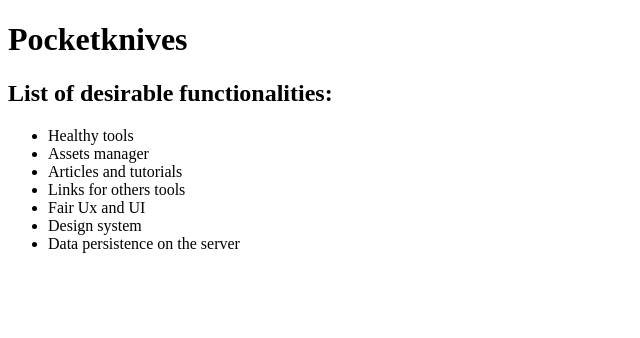
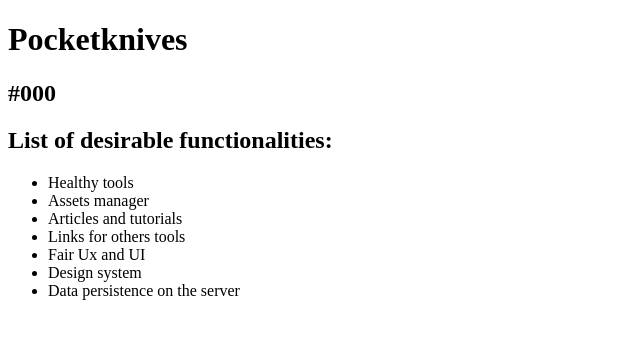
Before and after one commit to WesleySabino/pocketknives, a React (Create React App) app: page / in a window 1280 px wide. Shown: the top 338 px of the page, without its empty margins (0-640 px from the left). Built offline with nearby package versions, Linux system fonts and the light colour scheme.

Commit message:
feact/adding themes file

```diff
--- a/src/App.js
+++ b/src/App.js
@@ -1,9 +1,11 @@
 import React from 'react'
+import theme from './themes/theme'
 
 function App () {
   return (
     <>
       <h1>Pocketknives</h1>
+      <h2>{theme.colors.bg.main}</h2>
       <h2>List of desirable functionalities:</h2>
       <ul>
         <li>Healthy tools</li>
--- /dev/null
+++ b/src/themes/theme.js
@@ -0,0 +1,8 @@
+export default {
+  font: 'arial',
+  colors: {
+    bg: {
+      main: '#000'
+    }
+  }
+}
```
